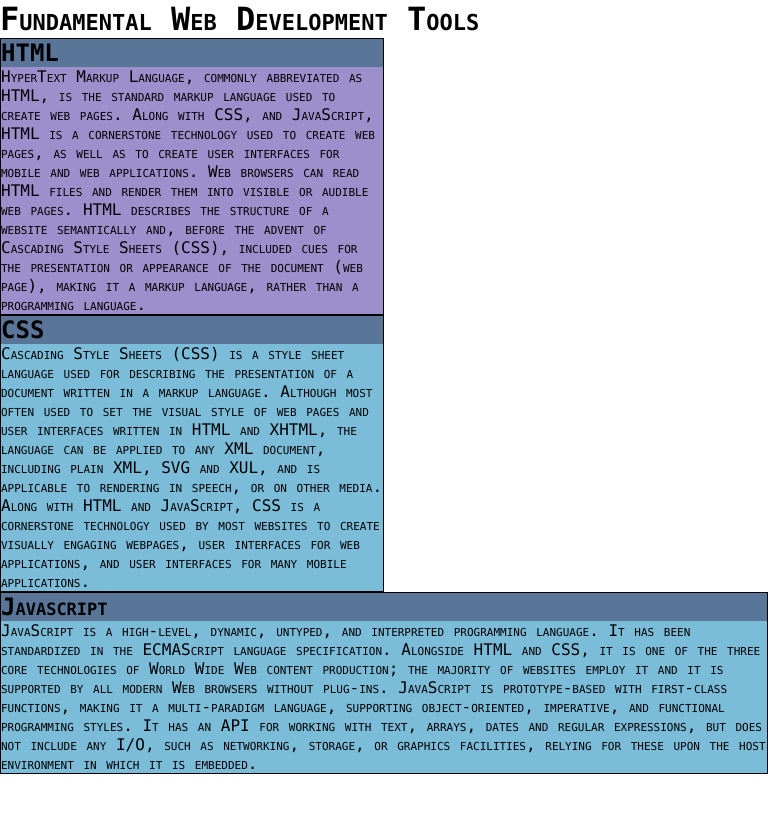
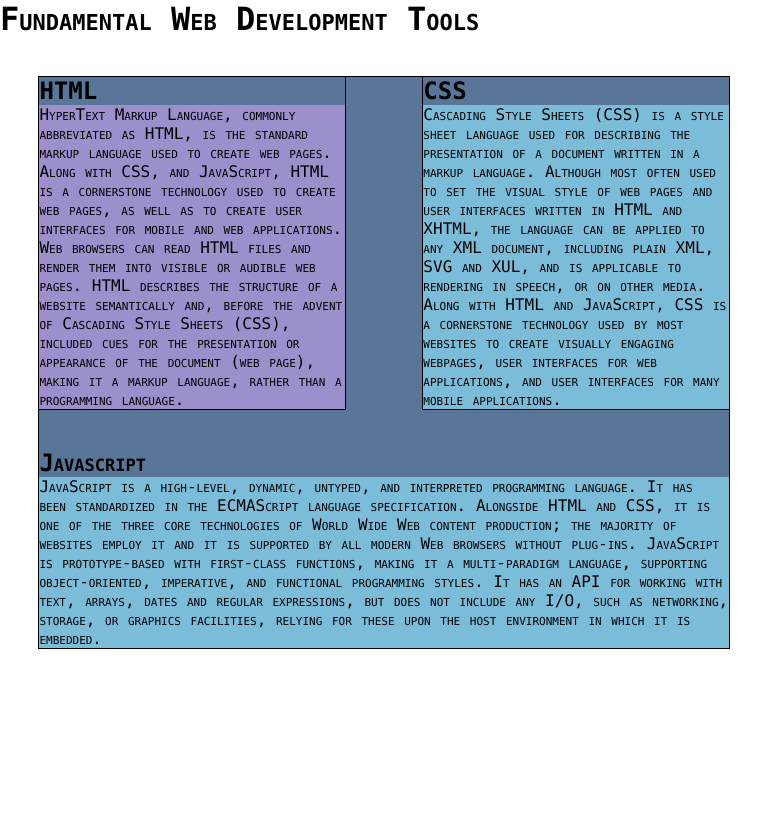
Before and after one commit to rgodinez/rgodinez.github.io, a Jekyll site: the page coursera/module2/index.html, which Jekyll copies as it is, in a window 768 px wide. Shown: the top 813 px of the page. Built offline with Jekyll 4.4.1, drawn with Linux system fonts in a browser that asks for light colours.

Commit message:
tablet solution

```diff
--- a/coursera/module2/index.html
+++ b/coursera/module2/index.html
@@ -75,11 +75,14 @@ p {
 /*  Tablet browsers */
 @media (min-width: 768px) and (max-width: 991px) {
   #section1, #section2 {
-   width: 50%;
+   width: 40%;
+   float: left;
+   margin: 5%;
   }
 
   #section3 {
-    width: 100%;
+    width: 90%;
+    margin: 5%;
   }
 }
 
```
